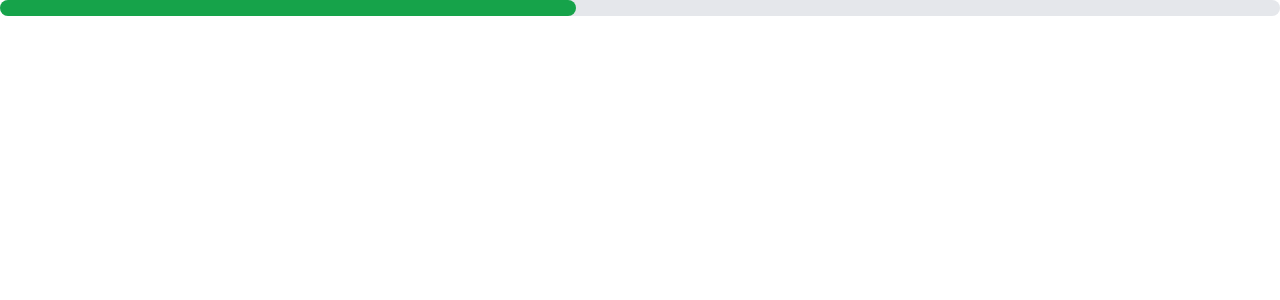
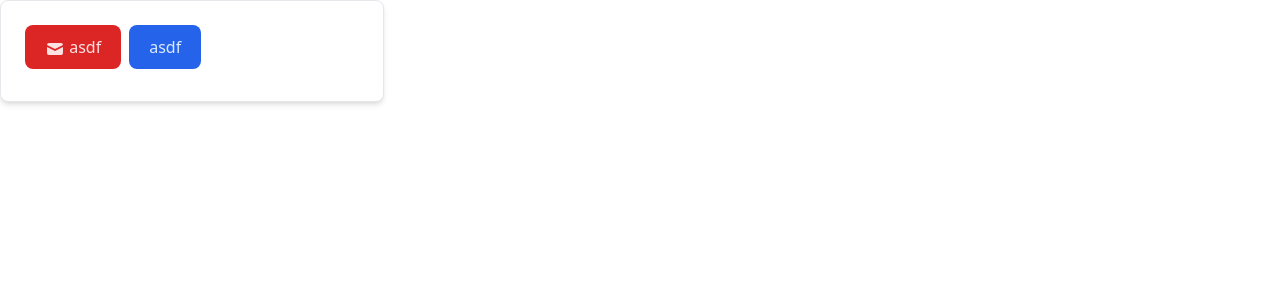
Before and after one commit to edadma/react-tailwind, a React (Create React App) app: page / in a window 1280 px wide. Shown: the top 300 px of the page. Built offline with nearby package versions, Linux system fonts and the light colour scheme.

Commit message:
add Button component

```diff
--- a/package.json
+++ b/package.json
@@ -16,6 +16,7 @@
     "@testing-library/user-event": "^13.5.0",
     "react": "^17.0.2",
     "react-dom": "^17.0.2",
+    "react-icons": "^4.3.1",
     "react-scripts": "5.0.0",
     "web-vitals": "^2.1.3"
   },
--- /dev/null
+++ b/src/Button.tsx
@@ -0,0 +1,56 @@
+import React, { useContext } from 'react'
+import { Role, Size } from './types'
+import {
+  BG,
+  colorClass,
+  HEIGHT,
+  HOVER,
+  RING,
+  sizeClass,
+  TEXT,
+  TEXT1,
+  ThemeContext,
+} from './ThemeContext'
+
+interface ButtonProps
+  extends React.DetailedHTMLProps<
+    React.ButtonHTMLAttributes<HTMLButtonElement>,
+    HTMLButtonElement
+  > {
+  outlined?: boolean
+  rounded?: boolean
+  role?: Role
+  size?: Size
+}
+
+export const Button: React.FC<ButtonProps> = ({
+  children,
+  role,
+  outlined,
+  rounded,
+  size,
+  ...other
+}) => {
+  const t = useContext(ThemeContext)
+
+  return (
+    <button
+      type="button"
+      className={`${colorClass(t, role, BG)} ${sizeClass(t, size, TEXT)} ${colorClass(
+        t,
+        role,
+        TEXT1
+      )} ${colorClass(t, role, HOVER)} focus:ring-4 ${colorClass(
+        t,
+        role,
+        RING
+      )} font-medium rounded-lg px-5 py-2.5 text-center mr-2 mb-2`}
+      {...other}
+    >
+      {children}
+    </button>
+  )
+}
+
+// todo: also had ' dark:bg-blue-600 dark:hover:bg-blue-700 dark:focus:ring-blue-800'
+//<button type="button" class="text-white bg-blue-700 hover:bg-blue-800 focus:ring-4 focus:ring-blue-300 font-medium rounded-lg text-sm px-5 py-2.5 text-center mr-2 mb-2 dark:bg-blue-600 dark:hover:bg-blue-700 dark:focus:ring-blue-800">Default</button>
--- /dev/null
+++ b/src/Card.tsx
@@ -0,0 +1,14 @@
+import React, { useContext } from 'react'
+import { ThemeContext } from './ThemeContext'
+
+interface CardProps {}
+
+export const Card: React.FC<CardProps> = ({ children, ...other }) => {
+  const t = useContext(ThemeContext)
+
+  return (
+    <div className="p-6 max-w-sm bg-white rounded-lg border border-gray-200 shadow-md dark:bg-gray-800 dark:border-gray-700">
+      {children}
+    </div>
+  )
+}
--- a/src/ThemeContext.tsx
+++ b/src/ThemeContext.tsx
@@ -3,14 +3,70 @@ import { Role, Size } from './types'
 
 export const DEFAULT_THEME = {
   role: {
-    primary: ['text-green-600', 'text-green-100', 'bg-green-600', 'bg-green-100'],
-    secondary: ['text-blue-600', 'text-blue-100', 'bg-blue-600', 'bg-blue-100'],
-    regular: ['text-gray-600', 'text-gray-100', 'bg-gray-600', 'bg-gray-100'],
-    accent: ['text-indigo-600', 'text-indigo-100', 'bg-indigo-600', 'bg-indigo-100'],
-    info: ['text-blue-600', 'text-blue-100', 'bg-blue-600', 'bg-blue-100'],
-    success: ['text-green-600', 'text-green-100', 'bg-green-600', 'bg-green-100'],
-    warning: ['text-yellow-600', 'text-yellow-100', 'bg-yellow-600', 'bg-yellow-100'],
-    error: ['text-red-600', 'text-red-100', 'bg-red-600', 'bg-red-100'],
+    primary: [
+      'text-green-600',
+      'text-green-100',
+      'bg-green-600',
+      'bg-green-100',
+      'hover:bg-green-800',
+      'focus:ring-green-300',
+    ],
+    secondary: [
+      'text-blue-600',
+      'text-blue-100',
+      'bg-blue-600',
+      'bg-blue-100',
+      'hover:bg-blue-800',
+      'focus:ring-blue-300',
+    ],
+    regular: [
+      'text-gray-600',
+      'text-gray-100',
+      'bg-gray-600',
+      'bg-gray-100',
+      'hover:bg-gray-800',
+      'focus:ring-gray-300',
+    ],
+    accent: [
+      'text-indigo-600',
+      'text-indigo-100',
+      'bg-indigo-600',
+      'bg-indigo-100',
+      'hover:bg-indigo-800',
+      'focus:ring-indigo-300',
+    ],
+    info: [
+      'text-blue-600',
+      'text-blue-100',
+      'bg-blue-600',
+      'bg-blue-100',
+      'hover:bg-blue-800',
+      'focus:ring-blue-300',
+    ],
+    success: [
+      'text-green-600',
+      'text-green-100',
+      'bg-green-600',
+      'bg-green-100',
+      'hover:bg-green-800',
+      'focus:ring-green-300',
+    ],
+    warning: [
+      'text-yellow-600',
+      'text-yellow-100',
+      'bg-yellow-600',
+      'bg-yellow-100',
+      'hover:bg-yellow-800',
+      'focus:ring-yellow-300',
+    ],
+    error: [
+      'text-red-600',
+      'text-red-100',
+      'bg-red-600',
+      'bg-red-100',
+      'hover:bg-red-800',
+      'focus:ring-red-300',
+    ],
   },
   size: {
     xs: ['text-xs', 'h-1'],
@@ -34,6 +90,8 @@ export const TEXT1 = 1
 export const HEIGHT = 1
 export const BG = 2
 export const BG1 = 3
+export const HOVER = 4
+export const RING = 5
 
 export const ThemeContext = React.createContext<any>(DEFAULT_THEME)
 
--- a/src/index.tsx
+++ b/src/index.tsx
@@ -1,13 +1,18 @@
 import React from 'react'
 import ReactDOM from 'react-dom'
 import './index.css'
-import reportWebVitals from './reportWebVitals'
-import { Progress } from './Progress'
+import { Button, Card } from './index'
 import { DEFAULT_THEME, ThemeContext } from './ThemeContext'
+import { HiMail } from 'react-icons/hi'
 
 const App: React.FC = () => (
   <ThemeContext.Provider value={DEFAULT_THEME}>
-    <Progress value={45} size="lg" role="success" />
+    <Card>
+      <Button role="error">
+        <HiMail className="inline" size={20} /> asdf
+      </Button>
+      <Button role="info">asdf</Button>
+    </Card>
   </ThemeContext.Provider>
 )
 
@@ -18,7 +23,6 @@ ReactDOM.render(
   document.getElementById('root')
 )
 
-// If you want to start measuring performance in your app, pass a function
-// to log results (for example: reportWebVitals(console.log))
-// or send to an analytics endpoint. Learn more: https://bit.ly/CRA-vitals
-reportWebVitals()
+export { Button } from './Button'
+export { Progress } from './Progress'
+export { Card } from './Card'
```
Also changed, not shown: 1 other file (tests, documents, lock files or other folders).
